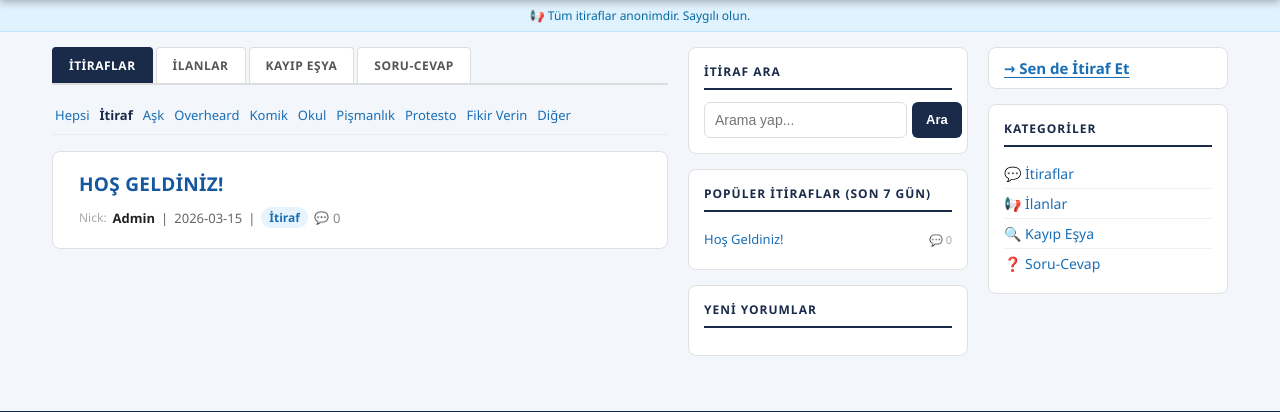
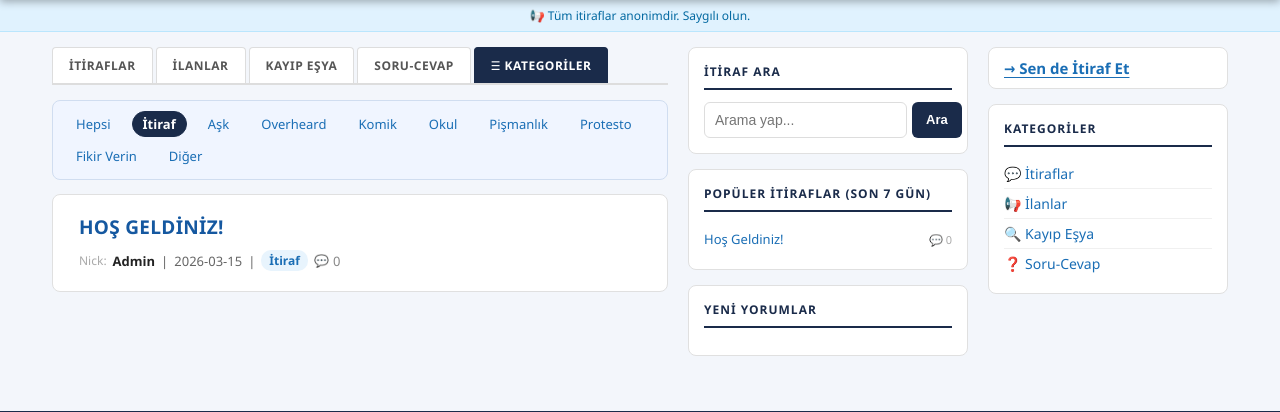
Before and after one commit to medipolitiraf/medipol-itiraf, a Flask app: page /?kategori=itiraf&filtre=itiraf in a window 1280 px wide. Shown: the part 86-498 px from the top of the page. Run offline with Flask 3, Linux system fonts and the light colour scheme; data comes from the database, SQL or seed files in the repository; data that the repository does not hold is empty.

Commit message:
Kategoriler sekmesi açılır panel olarak yeniden tasarlandı

```diff
--- a/static/css/style.css
+++ b/static/css/style.css
@@ -357,35 +357,46 @@ nav a.itiraf-btn:hover { background: #0284c7; }
 }
 
 /* ========================
-   FİLTRE BARI
+   KATEGORİ TAB + PANEL
 ======================== */
-.filtre-pills {
-    display: flex;
-    flex-wrap: wrap;
-    gap: 0 4px;
-    margin-bottom: 16px;
-    padding: 4px 0 8px 0;
-    border-bottom: 1px solid #e8edf5;
+.kateg-tab-btn {
+    background: none;
+    cursor: pointer;
+    font-family: inherit;
 }
 
-.filtre-pill {
+.kateg-panel {
+    flex-wrap: wrap;
+    gap: 6px 10px;
+    padding: 10px 12px;
+    margin-bottom: 14px;
+    background: #f0f5ff;
+    border: 1px solid #d0ddf0;
+    border-radius: 8px;
+}
+
+.kateg-link {
     color: #1a6eb5;
     text-decoration: none;
     font-size: 13px;
-    padding: 2px 3px;
+    padding: 3px 10px;
+    border-radius: 14px;
+    border: 1px solid transparent;
+    transition: all 0.15s;
     white-space: nowrap;
-    transition: color 0.15s;
 }
 
-.filtre-pill:hover {
-    color: #0ea5e9;
-    text-decoration: underline;
+.kateg-link:hover {
+    background: #e0f2fe;
+    color: #0284c7;
+    border-color: #bae6fd;
 }
 
-.filtre-pill.active {
-    color: #1a2b4a;
-    font-weight: 700;
-    text-decoration: none;
+.kateg-link.active {
+    background: #1a2b4a;
+    color: #fff;
+    border-color: #1a2b4a;
+    font-weight: 600;
 }
 
 /* ========================
--- a/templates/index.html
+++ b/templates/index.html
@@ -9,21 +9,27 @@
 
         <!-- TABS -->
         <div class="tabs">
-            <a href="/?kategori=itiraf" class="tab-btn {{ 'active' if kategori == 'itiraf' }}">İtiraflar</a>
+            <a href="/?kategori=itiraf" class="tab-btn {{ 'active' if kategori == 'itiraf' and not filtre }}">İtiraflar</a>
             <a href="/?kategori=ilan" class="tab-btn {{ 'active' if kategori == 'ilan' }}">İlanlar</a>
             <a href="/?kategori=kayip" class="tab-btn {{ 'active' if kategori == 'kayip' }}">Kayıp Eşya</a>
             <a href="/?kategori=soru" class="tab-btn {{ 'active' if kategori == 'soru' }}">Soru-Cevap</a>
+            <button class="tab-btn kateg-tab-btn {{ 'active' if filtre }}" onclick="toggleKategoriPanel()" id="kategTabBtn">☰ Kategoriler</button>
         </div>
 
-        <!-- FİLTRE PİLLS (sadece İtiraflar sekmesinde) -->
-        {% if kategori == 'itiraf' %}
-        <div class="filtre-pills">
-            <a href="/?kategori=itiraf" class="filtre-pill {{ 'active' if not filtre }}">Hepsi</a>
+        <!-- KATEGORİ PANEL -->
+        <div class="kateg-panel" id="kategPanel" style="display:{{ 'flex' if filtre else 'none' }};">
+            <a href="/?kategori=itiraf" class="kateg-link {{ 'active' if not filtre }}">Hepsi</a>
             {% for k in itiraf_kategoriler %}
-            <a href="/?kategori=itiraf&filtre={{ k }}" class="filtre-pill {{ 'active' if filtre == k }}">{{ kategori_etiketler[k] }}</a>
+            <a href="/?kategori=itiraf&filtre={{ k }}" class="kateg-link {{ 'active' if filtre == k }}">{{ kategori_etiketler[k] }}</a>
             {% endfor %}
         </div>
-        {% endif %}
+
+        <script>
+        function toggleKategoriPanel() {
+            var panel = document.getElementById('kategPanel');
+            panel.style.display = panel.style.display === 'none' ? 'flex' : 'none';
+        }
+        </script>
 
         {% if request.args.get('itiraf') == 'beklemede' %}
         <div style="background:#d4edda; border:1px solid #28a745; border-radius:6px; padding:12px 16px; margin-bottom:12px; font-size:13px; color:#155724;">
```
